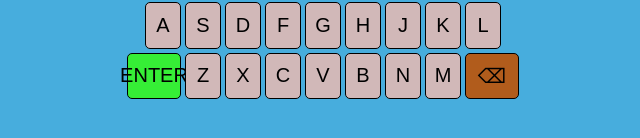
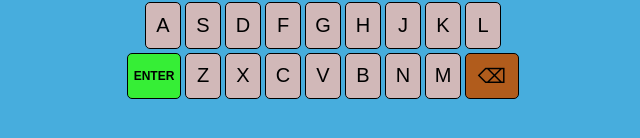
Before and after one commit to uygarpolat/wordle, a React (Vite) app: page / in a window 1280 px wide. Shown: the part 526-664 px from the top of the page, without its empty margins (317-957 px from the left). Built offline with nearby package versions, Linux system fonts and the light colour scheme.

Commit message:
desktop-specific improvement

```diff
--- a/src/index.css
+++ b/src/index.css
@@ -248,7 +248,8 @@ body.bg-flash-red {
 }
 
 .button[aria-label="Enter key"] {
-	font-size: clamp(0.8rem, 2vw, 20px);
+	font-size: clamp(0px, 3vw, 12px);
+	font-weight: bold;
 	background-color: rgb(54, 238, 54);
 }
 
```
